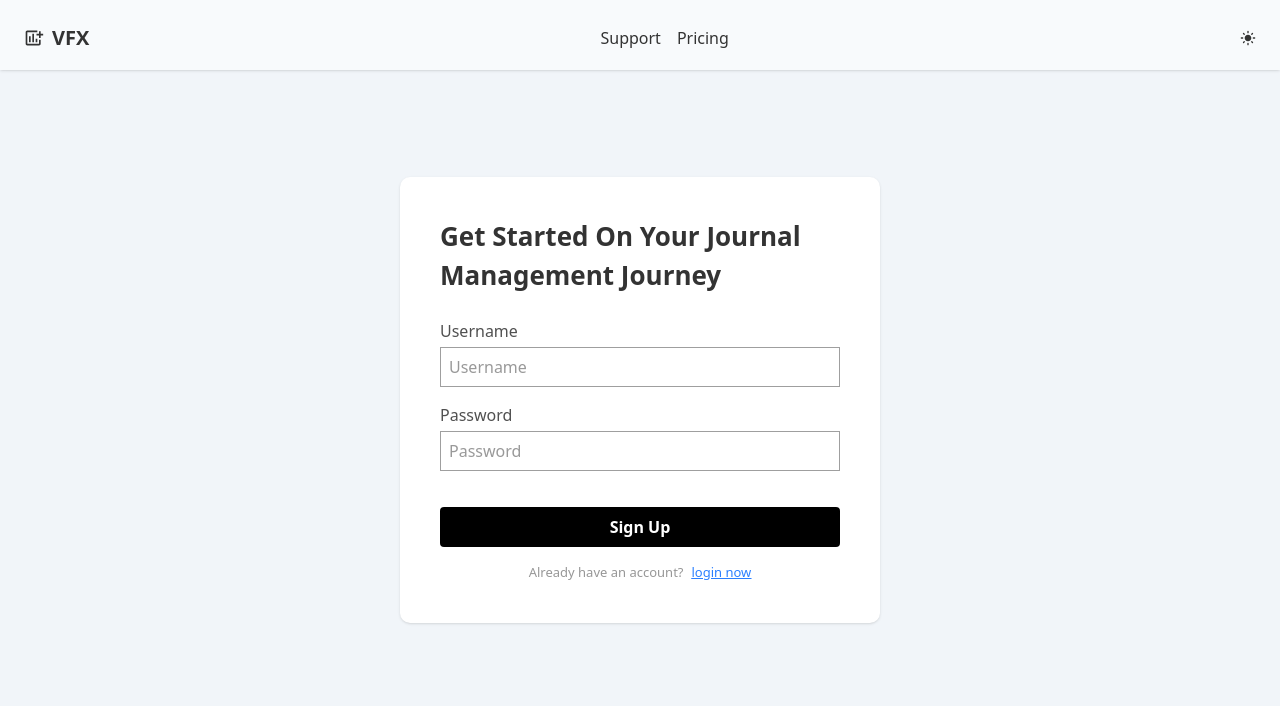
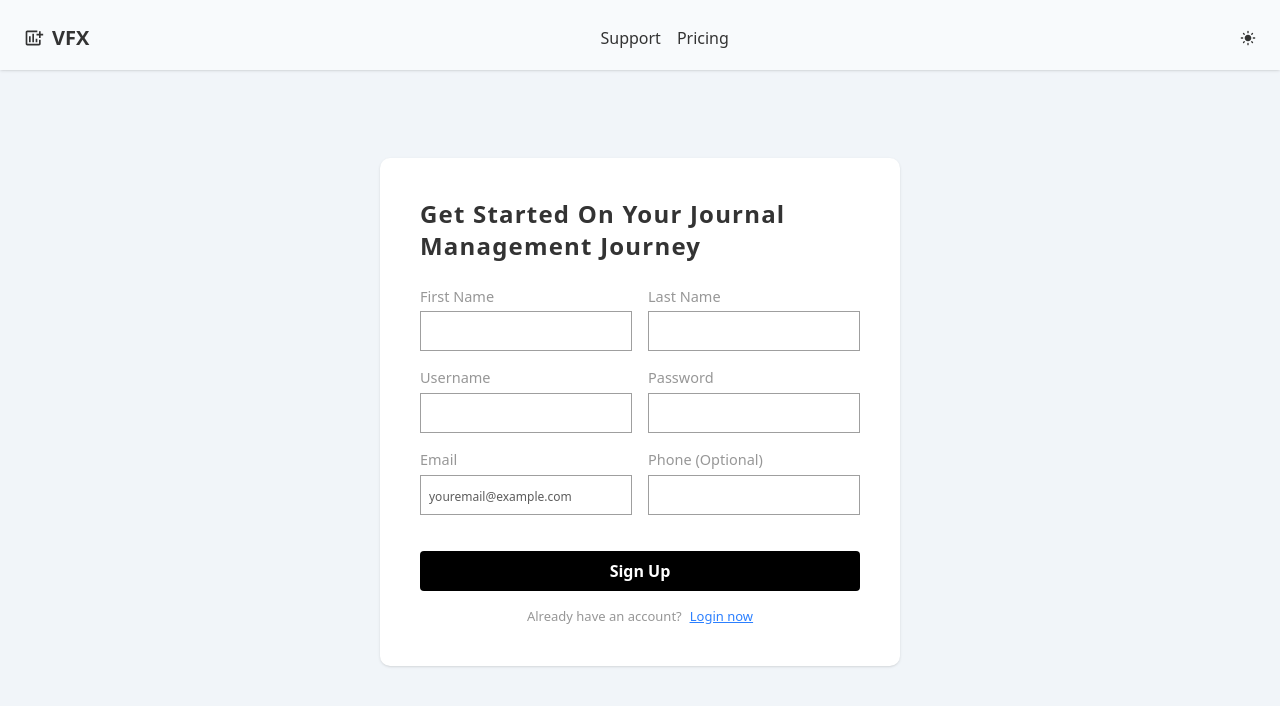
Before and after one commit to vulpes231/myfxjournal, a React (Vite) app: page /signup in a window 1280 px wide. Shown: the top 706 px of the page. Built offline with nearby package versions, Linux system fonts and the light colour scheme.

Commit message:
auth api connected

```diff
--- a/src/components/Custominput.jsx
+++ b/src/components/Custominput.jsx
@@ -13,7 +13,7 @@ const Custominput = ({
 	return (
 		<div className="flex flex-col gap-1">
 			<label
-				className="text-[14px] md:text-[16px] font-normal text-[#505050] capitalize"
+				className="text-[14px] md:text-[14.5px] font-normal text-[#979797] capitalize"
 				htmlFor=""
 			>
 				{label}
@@ -21,7 +21,7 @@ const Custominput = ({
 			<input
 				type={type}
 				name={name}
-				className={`${customClass} ${styles.secondary.border} w-full p-2 h-[40px]`}
+				className={`${customClass} ${styles.secondary.border} w-full p-2 h-[40px] placeholder:text-[#333]/80 placeholder:lowercase placeholder:text-[12px] text-[16px]`}
 				value={value}
 				onChange={handleChange}
 				placeholder={placeHolder}
--- a/src/components/Navbar.jsx
+++ b/src/components/Navbar.jsx
@@ -56,7 +56,11 @@ const Navbar = () => {
 				</span>
 				{/* hamburger */}
 				<span onClick={() => dispatch(setToggle())} className="sm:hidden">
-					{!toggle ? <MdMenu /> : <MdClose />}{" "}
+					{!toggle ? (
+						<MdMenu className="w-[18px] h-[18px]" />
+					) : (
+						<MdClose className="w-[18px] h-[18px]" />
+					)}{" "}
 				</span>
 			</nav>
 		</header>
--- a/src/pages/Login.jsx
+++ b/src/pages/Login.jsx
@@ -72,10 +72,10 @@ const Login = () => {
 
 	return (
 		<section
-			className={`p-6 w-full h-screen mt-[70px] md:mt-[0px] md:flex md:items-center md:justify-center`}
+			className={`p-6 w-full min-h-screen mt-[70px] md:mt-[0px] md:flex md:items-center md:justify-center pb-20`}
 		>
 			<div
-				className={`flex flex-col gap-6 w-full md:w-[480px] md:mx-auto  md:shadow-sm md:p-10 md:rounded-[10px] ${
+				className={`flex flex-col gap-6 w-full md:w-[480px] md:mx-auto  md:shadow-sm md:p-10 md:rounded-[10px] mb-10 ${
 					darkMode ? "md:bg-slate-950" : "md:bg-white"
 				}`}
 			>
@@ -110,10 +110,10 @@ const Login = () => {
 						sign in
 					</button>
 
-					<p className="flex items-center gap-2 justify-center text-[13px] text-[#979797] font-normal">
+					<p className="flex items-center gap-2 justify-center text-[13px] text-[#979797] font-normal ">
 						Don't have an account?
 						<span className="text-blue-500 underline">
-							<Link to={"/signup"}>create account</Link>
+							<Link to={"/signup"}>Create account</Link>
 						</span>
 					</p>
 				</form>
--- a/src/pages/Register.jsx
+++ b/src/pages/Register.jsx
@@ -4,6 +4,7 @@ import { Link } from "react-router-dom";
 import { useDispatch, useSelector } from "react-redux";
 import { Errormodal, Loadingmodal, Successmodal } from "../components";
 import { resetRegisterUser, signupUser } from "../features/registerSlice";
+import { styles } from "../styles";
 
 const Register = () => {
 	const dispatch = useDispatch();
@@ -14,6 +15,7 @@ const Register = () => {
 		email: "",
 		firstname: "",
 		lastname: "",
+		phone: "",
 	};
 
 	const [form, setForm] = useState(initialState);
@@ -53,7 +55,7 @@ const Register = () => {
 		if (userRegistered) {
 			timeout = setTimeout(() => {
 				dispatch(resetRegisterUser());
-				window.location.href = "/signin";
+				window.location.href = "/";
 			}, 3000);
 		}
 		return () => clearTimeout(timeout);
@@ -72,20 +74,40 @@ const Register = () => {
 
 	return (
 		<section
-			className={`p-6 w-full h-screen mt-[70px] md:mt-[0px] md:flex md:items-center md:justify-center`}
+			className={`p-6 w-full min-h-screen mt-[70px] md:mt-[0px] md:flex md:items-center md:justify-center pb-20 md:pb-0`}
 		>
 			<div
-				className={`flex flex-col gap-6 w-full md:w-[480px] md:mx-auto  md:shadow-sm md:p-10 md:rounded-[10px] ${
+				className={`flex flex-col gap-6 w-full md:w-[520px] md:mx-auto  md:shadow-sm md:p-10 md:rounded-[10px] ${
 					darkMode ? "md:bg-slate-950" : "md:bg-white"
 				}`}
 			>
-				<h3 className="capitalize font-semibold text-[22px] md:text-[26px]">
+				<h3 className="capitalize font-semibold text-[22px] md:text-[24px] leading-8 tracking-wider">
 					Get started on your journal management journey
 				</h3>
 				<form action="" className="flex flex-col gap-4">
+					<div className={styles.formHolder}>
 						<Custominput
 							type={"text"}
-						placeHolder={"username"}
+							// placeHolder={"firstname"}
+							value={form.firstname}
+							handleChange={handleInput}
+							name={"firstname"}
+							label={"first name"}
+						/>
+
+						<Custominput
+							type={"lastname"}
+							// placeHolder={"lastname"}
+							value={form.lastname}
+							handleChange={handleInput}
+							name={"lastname"}
+							label={"last name"}
+						/>
+					</div>
+					<div className={styles.formHolder}>
+						<Custominput
+							type={"text"}
+							// placeHolder={"username"}
 							value={form.username}
 							handleChange={handleInput}
 							name={"username"}
@@ -94,12 +116,31 @@ const Register = () => {
 
 						<Custominput
 							type={"password"}
-						placeHolder={"password"}
+							// placeHolder={"password"}
 							value={form.password}
 							handleChange={handleInput}
 							name={"password"}
 							label={"password"}
 						/>
+					</div>
+					<div className={styles.formHolder}>
+						<Custominput
+							type={"text"}
+							placeHolder={"youremail@example.com"}
+							value={form.email}
+							handleChange={handleInput}
+							name={"email"}
+							label={"email"}
+						/>
+						<Custominput
+							type={"text"}
+							placeHolder={""}
+							value={form.phone}
+							handleChange={handleInput}
+							name={"phone"}
+							label={"phone (optional)"}
+						/>
+					</div>
 
 					<button
 						onClick={handleSubmit}
@@ -113,7 +154,7 @@ const Register = () => {
 					<p className="flex items-center gap-2 justify-center text-[13px] text-[#979797] font-normal">
 						Already have an account?
 						<span className="text-blue-500 underline">
-							<Link to={"/"}>login now</Link>
+							<Link to={"/"}>Login now</Link>
 						</span>
 					</p>
 				</form>
--- a/src/styles/index.js
+++ b/src/styles/index.js
@@ -26,6 +26,7 @@ const styles = {
 		outline: "outline-none",
 		outline: "border-none",
 	},
+	formHolder: "flex flex-col gap-2 md:flex-row gap-4",
 };
 
 export { styles };
```
Lines whose indentation alone changed are shown as unchanged.
